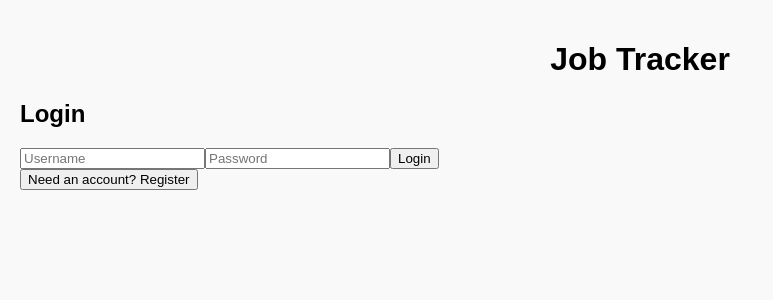
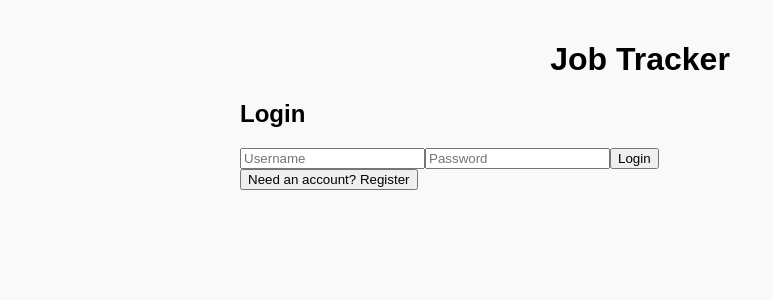
Before and after one commit to AryanBhasin1/job-tracker, a React (Create React App) app in the folder client/: page / in a window 1280 px wide. Shown: the top 300 px of the page, without its empty margins (0-773 px from the left). Built offline with nearby package versions, Linux system fonts and the light colour scheme.

Commit message:
Update App.css

```diff
--- a/client/src/App.css
+++ b/client/src/App.css
@@ -1,13 +1,15 @@
 .container {
   padding: 20px;
-  font-family: Arial, sans-serif;
+  max-width: 800px;
+  margin: 0 auto;
 }
 
 h1 {
   text-align: center;
 }
 
-.job-form input, .job-form select {
+.job-form input,
+.job-form select {
   margin: 5px;
   padding: 5px;
 }
@@ -15,6 +17,7 @@ h1 {
 .job-form button {
   padding: 5px 10px;
   margin-left: 5px;
+  cursor: pointer;
 }
 
 .filter {
@@ -30,12 +33,16 @@ h1 {
   border: 1px solid #ccc;
   padding: 10px;
   margin-bottom: 10px;
+  background-color: #fff;
 }
 
 button {
   margin-right: 5px;
+  cursor: pointer;
 }
 
 .error {
   color: red;
+  font-weight: bold;
+  margin-top: 10px;
 }
```
